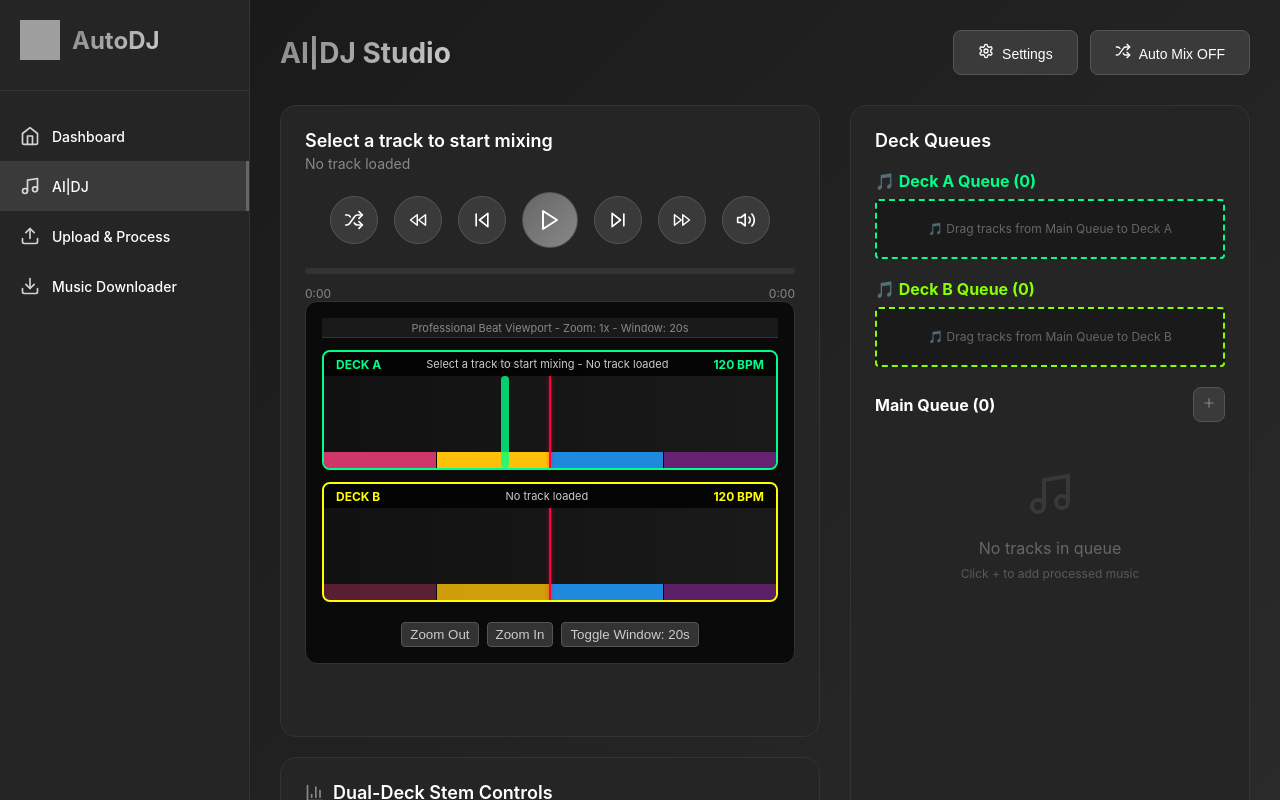
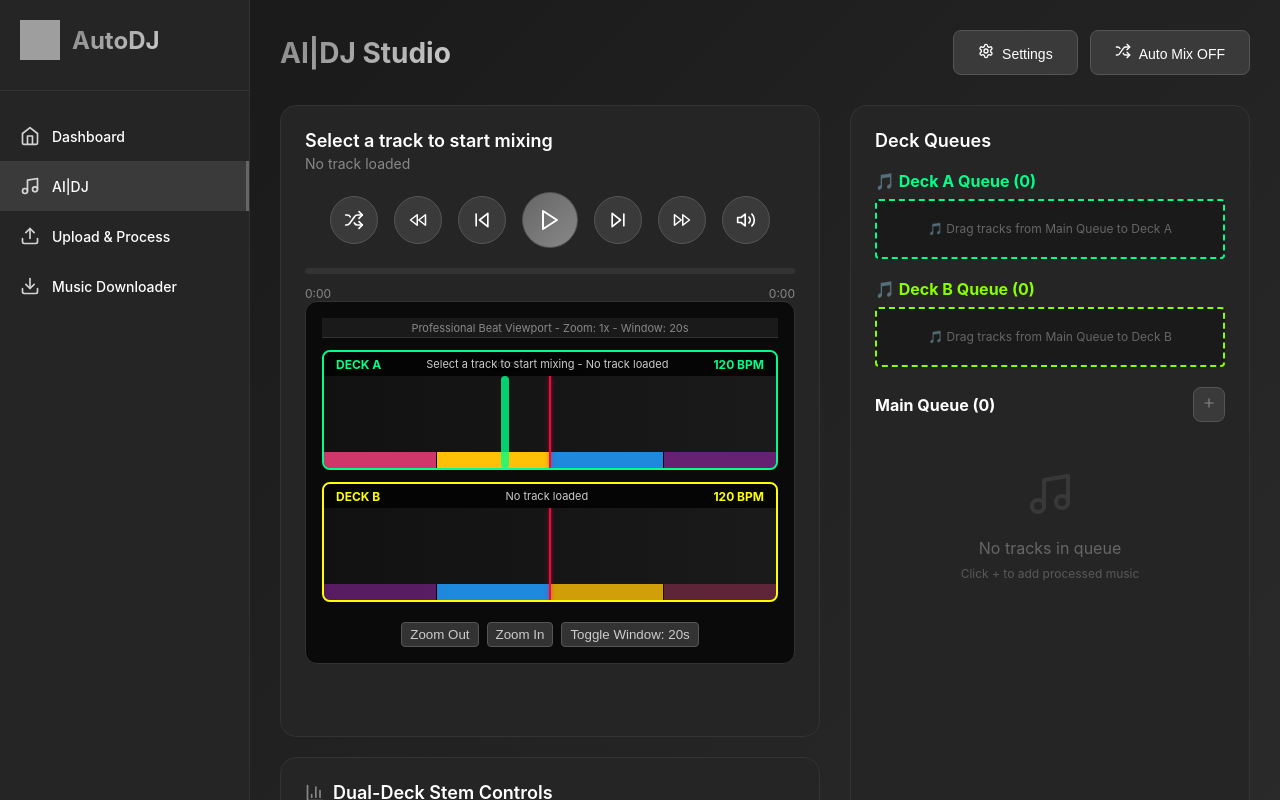
Before and after one commit to Scramblrrrr/AutoDJ, a React (Create React App) app: page / in a window 1280 px wide. Both pictures are taken after a click on the element "AI|DJ". Built offline with nearby package versions, Linux system fonts and the light colour scheme; grey boxes are pictures that could not be loaded; the HTML template or start-up script is replaced by a standard one.

Commit message:
feat(ui): mirror deck B waveform

```diff
--- a/src/components/ProfessionalBeatViewport.js
+++ b/src/components/ProfessionalBeatViewport.js
@@ -18,6 +18,16 @@ const DeckViewport = styled.div`
   overflow: hidden;
   border: 2px solid ${props => props.$deckColor || '#333'};
   background: linear-gradient(90deg, #111 0%, #1a1a1a 100%);
+`;
+
+const DeckContent = styled.div`
+  position: absolute;
+  top: 0;
+  left: 0;
+  right: 0;
+  bottom: 0;
+  transform: ${props => (props.$mirrored ? 'scaleX(-1)' : 'none')};
+  transform-origin: center;
 `;
 
 const DeckHeader = styled.div`
@@ -345,7 +355,11 @@ function ProfessionalBeatViewport({
   const handleWaveformClick = (deck, event) => {
     const rect = event.target.getBoundingClientRect();
     const x = event.clientX - rect.left;
-    const clickRatio = x / rect.width;
+    let clickRatio = x / rect.width;
+
+    if (deck === 'B') {
+      clickRatio = 1 - clickRatio; // mirrored orientation
+    }
 
     const windowStart = deck === 'A' ?
       Math.max(0, currentTime - viewportTime / 2) :
@@ -412,6 +426,7 @@ function ProfessionalBeatViewport({
           </div>
         </DeckHeader>
 
+        <DeckContent>
           <WaveformCanvas
             ref={deckAWaveformRef}
             onClick={(e) => handleWaveformClick('A', e)}
@@ -460,6 +475,7 @@ function ProfessionalBeatViewport({
             <StemActivity $color="#2196f3" $activity={0.9} title="Bass" />
             <StemActivity $color="#9c27b0" $activity={0.6} title="Other" />
           </StemActivityBar>
+        </DeckContent>
       </DeckViewport>
 
       {/* Deck B Viewport */}
@@ -474,6 +490,7 @@ function ProfessionalBeatViewport({
           </div>
         </DeckHeader>
 
+        <DeckContent $mirrored>
           <WaveformCanvas
             ref={deckBWaveformRef}
             onClick={(e) => handleWaveformClick('B', e)}
@@ -522,6 +539,7 @@ function ProfessionalBeatViewport({
             <StemActivity $color="#2196f3" $activity={0.9} title="Bass" />
             <StemActivity $color="#9c27b0" $activity={0.5} title="Other" />
           </StemActivityBar>
+        </DeckContent>
       </DeckViewport>
 
       {/* Zoom Controls */}
```
Lines whose indentation alone changed are shown as unchanged.
